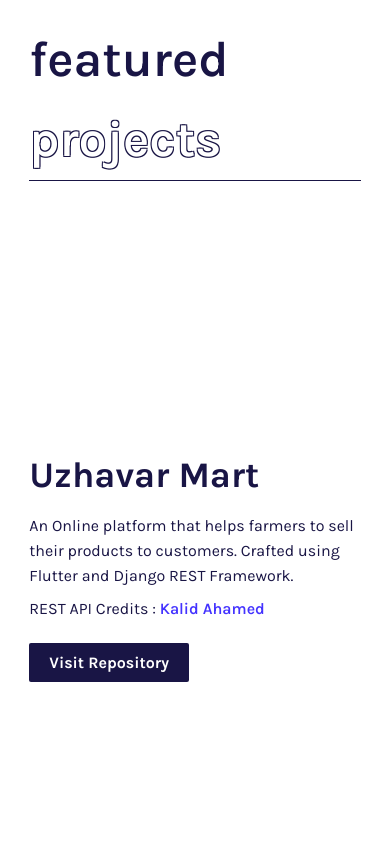
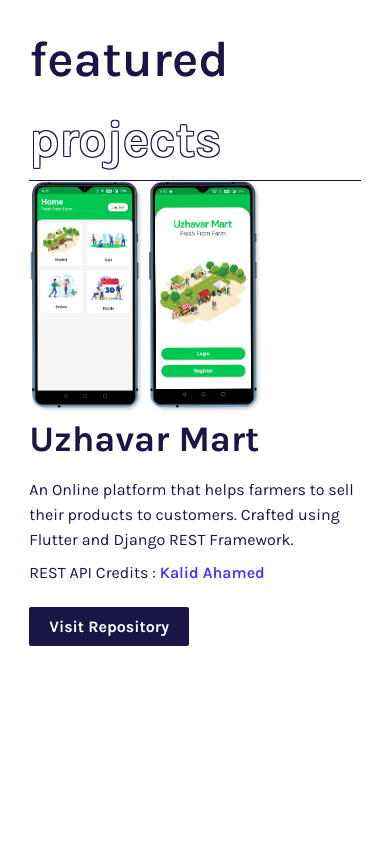
Before and after one commit to rubanthilak/rubanthilak.github.io, a website built with webpack: page pages/projects.html in a window 390 px wide. Shown: the top 844 px of the page. Built offline with nearby package versions, Linux system fonts and the light colour scheme.

Commit message:
added assets

```diff
--- a/pages/projects.html
+++ b/pages/projects.html
@@ -33,7 +33,9 @@
                     </div>
                 </div>
                 <div class="work-hero">
-
+                    <div>
+                        <img src="../assets/img1.png" alt="img1.png">
+                    </div>
                 </div>
             </div>
         </section>
--- a/webpack/sass/project.scss
+++ b/webpack/sass/project.scss
@@ -1,10 +1,9 @@
 .work {
-
-   section:first-of-type{
+  section:first-of-type {
     height: calc(100vh - 81px);
     min-height: 600px;
     max-height: 800px;
-   }
+  }
 
   .ft-text {
     margin-top: 20px;
@@ -28,22 +27,44 @@
   .work-container {
     height: 100%;
     display: flex;
+    justify-content: space-between;
 
-    @media screen and (max-width:750px) {
-      flex-direction: column-reverse;
+    @media screen and (max-width: 750px) {
+    justify-content: start;
+    flex-direction: column-reverse;
     }
   }
 
   .work-content {
     margin: auto 0px auto 0px;
     width: 30%;
-    @media screen and (max-width:750px) {
+    @media screen and (max-width: 750px) {
       width: 100%;
+      margin: 0px;
     }
   }
 
-  .work-hero{
-      width: 70%;
+  .work-hero {
+    margin: auto 0px auto 0px;
+    width: 70%;
+
+    @media screen and (max-width: 750px) {
+      margin: 0px;
+    }
+
+    div {
+      text-align: center;
+      display: block;
+      @media screen and (max-width: 750px) {
+        text-align: left;
+      }
+
+      img {
+        @media screen and (max-width: 750px) {
+          width: 100%;
+        }
+      }
+    }
   }
 
   .work-title {
@@ -63,7 +84,7 @@
       margin-bottom: 2rem;
     }
 
-    a{
+    a {
       font-weight: 600;
     }
   }
```
Also changed, not shown: assets/img1.png (added), src/css/style.css.
